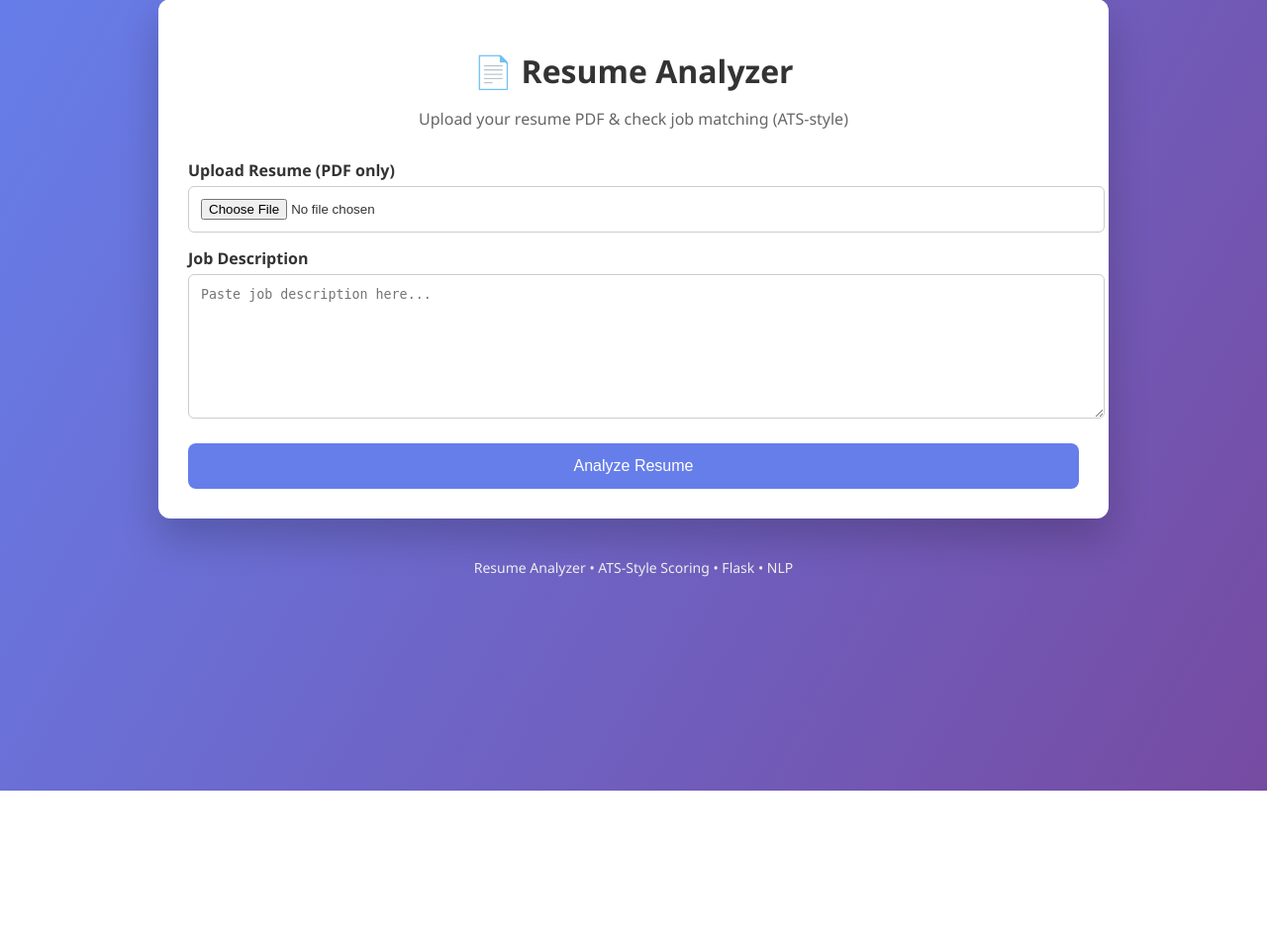
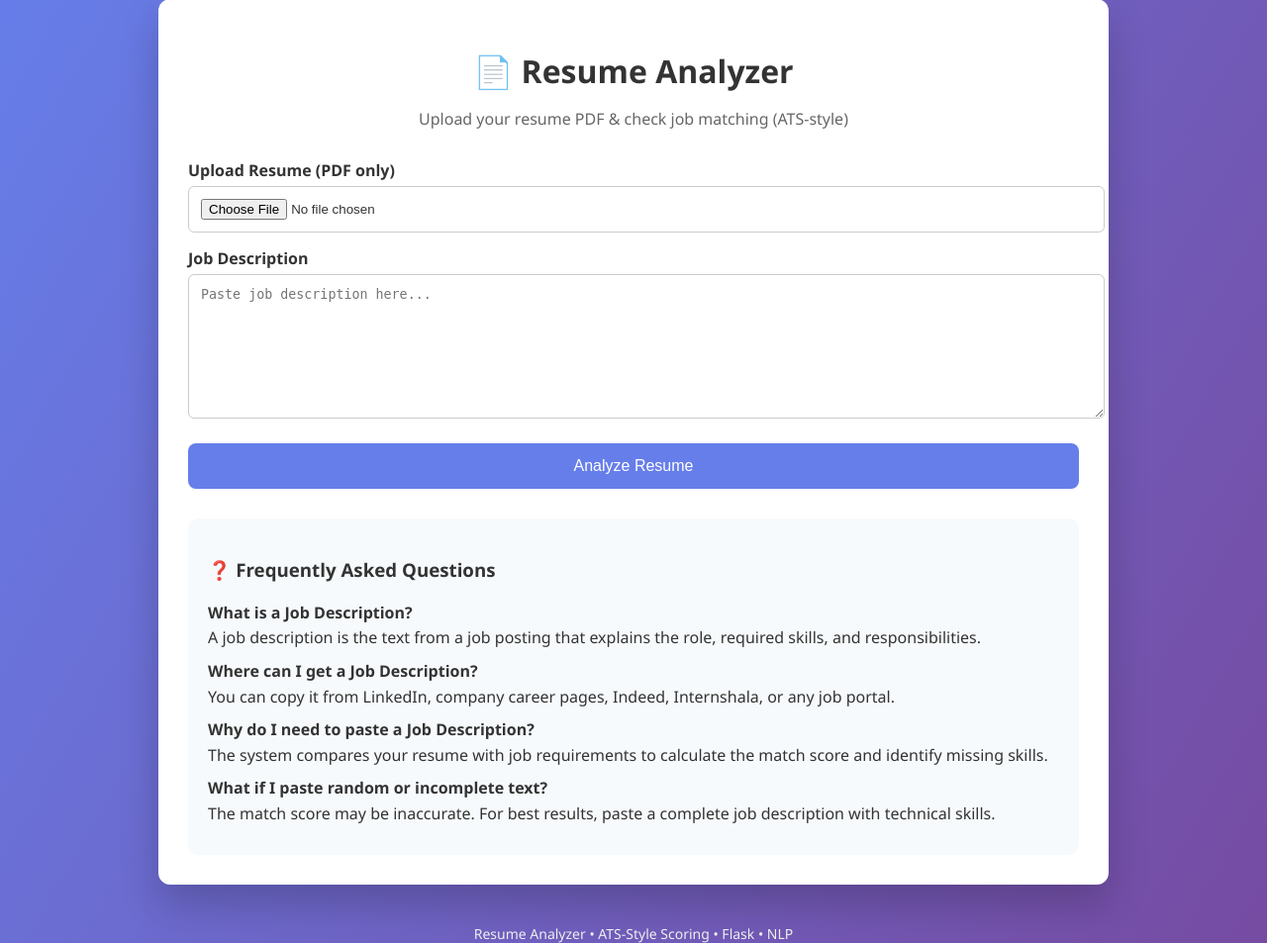
Before and after one commit to santhosh6-git/resume-analyzer-ats, a Flask app: page / in a window 1280 px wide. Shown: the part 41-994 px from the top of the page at 99% size. Before the commit the page ends 840 px from the top, so only its background shows below. Run offline with Flask 3, Linux system fonts and the light colour scheme.

Commit message:
Add FAQ section to dashboard.html
Added a FAQ section with common questions and answers.

```diff
--- a/templates/dashboard.html
+++ b/templates/dashboard.html
@@ -123,6 +123,18 @@
             margin-top: 10px;
         }
 
+        .faq {
+            background: #f7fafc;
+            padding: 20px;
+            border-radius: 10px;
+            margin-top: 30px;
+        }
+
+        .faq p {
+            margin: 8px 0;
+            line-height: 1.6;
+        }
+
         .history {
             margin-top: 40px;
         }
@@ -160,6 +172,27 @@
 
         <button type="submit">Analyze Resume</button>
     </form>
+
+    <!-- FAQ SECTION -->
+    <div class="faq">
+        <h3>❓ Frequently Asked Questions</h3>
+
+        <p><strong>What is a Job Description?</strong><br>
+        A job description is the text from a job posting that explains the role,
+        required skills, and responsibilities.</p>
+
+        <p><strong>Where can I get a Job Description?</strong><br>
+        You can copy it from LinkedIn, company career pages, Indeed, Internshala,
+        or any job portal.</p>
+
+        <p><strong>Why do I need to paste a Job Description?</strong><br>
+        The system compares your resume with job requirements to calculate
+        the match score and identify missing skills.</p>
+
+        <p><strong>What if I paste random or incomplete text?</strong><br>
+        The match score may be inaccurate. For best results, paste a complete
+        job description with technical skills.</p>
+    </div>
 
     {% if result %}
     <div class="result">
```
